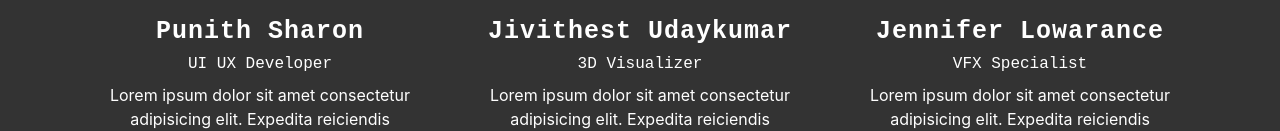
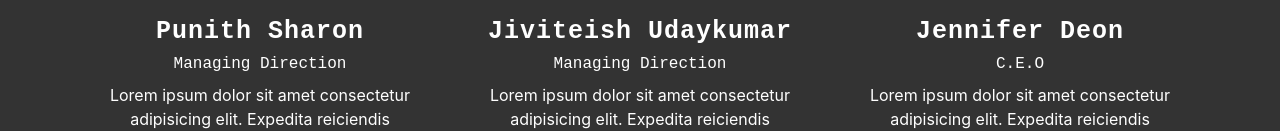
Before and after one commit to Punithsharon92/Falcon, a plain HTML site: page index.html in a window 1280 px wide. Shown: the part 1967-2098 px from the top of the page. Drawn offline with nearby package versions, Linux system fonts and the light colour scheme.

Commit message:
Add files via upload

```diff
--- a/index.html
+++ b/index.html
@@ -11,12 +11,6 @@
 
   <!-- FontAwesome -->
   <script src="https://kit.fontawesome.com/d7ed13cd8c.js" crossorigin="anonymous"></script>
-
-  <!-- Google Font -->
-  <link rel="preconnect" href="https://fonts.googleapis.com">
-  <link rel="preconnect" href="https://fonts.gstatic.com" crossorigin>
-  <link href="https://fonts.googleapis.com/css2?family=Besley:ital,wght@0,400;0,500;0,600;1,400;1,500&display=swap"
-    rel="stylesheet">
 
   <!-- AOS -->
   <link href="https://unpkg.com/aos@2.3.1/dist/aos.css" rel="stylesheet" />
@@ -40,7 +34,7 @@
         <i class="fas fa-times toggle"></i>
       </div>
       <nav class="d-flex align-items-center justify-content-left justify-content-between">
-        <a class="navbar-brand" href="images/youtube.mp4">
+        <a class="navbar-brand" href="">
           <img class="img-fluid" src="images/logo.png" alt="error">
         </a>
         <ul class="nav-list text-center p-0">
@@ -65,7 +59,7 @@
       <div class="hero-text w-100 text-white px-2 px-sm-0">
         <h1 class="display-4"></h1>
         <p class="lead mb-4"></p>
-        <a class="btn px-5 align-items-center" href="#about">Explore</a>
+        <a class="btn px-1 align-items-center" href="images/youtube.mp4">Watch Video</a>
       </div>
     </div>
   </header>
@@ -102,7 +96,7 @@
             <img class="img-fluid image-team" src="images/man1.jpg" alt="">
             <div class="card-body" data-aos="fade-in">
               <h1>Punith Sharon</h1>
-              <h4>UI UX Developer</h4>
+              <h4>Managing Direction</h4>
               <p>Lorem ipsum dolor sit amet consectetur adipisicing elit. Expedita reiciendis corrupti nobis maiores
                 .</p>
             </div>
@@ -110,8 +104,8 @@
           <div class="col-12 col-md-4 " data-aos="fade-up">
             <img class="img-fluid image-team" src="images/man2.jpg" alt="">
             <div class="card-body" data-aos="fade-in">
-              <h1>Jivithest Udaykumar</h1>
-              <h4>3D Visualizer</h4>
+              <h1>Jiviteish Udaykumar</h1>
+              <h4>Managing Direction</h4>
               <p>Lorem ipsum dolor sit amet consectetur adipisicing elit. Expedita reiciendis corrupti nobis maiores
                 .</p>
             </div>
@@ -119,8 +113,8 @@
           <div class="col-12 col-md-4" data-aos="fade-down">
             <img class="img-fluid image-team" src="images/woman1.jpg" alt="">
             <div class="card-body" data-aos="fade-in">
-              <h1>Jennifer Lowarance</h1>
-              <h4>VFX Specialist</h4>
+              <h1>Jennifer Deon</h1>
+              <h4>C.E.O</h4>
               <p>Lorem ipsum dolor sit amet consectetur adipisicing elit. Expedita reiciendis corrupti nobis maiores
                 .</p>
             </div>
```
